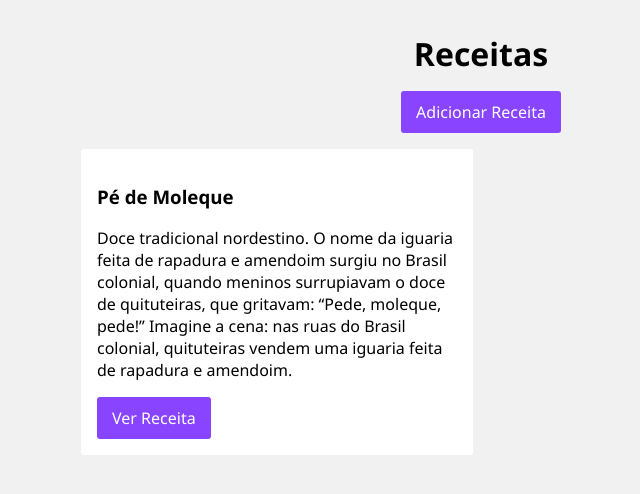
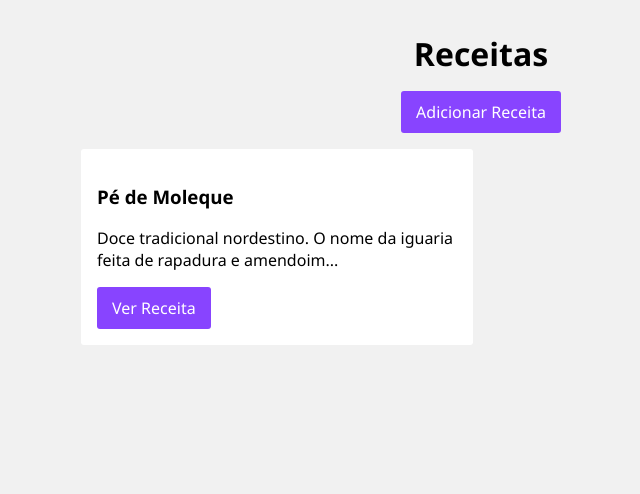
Before and after one commit to barbosadiego/recipe-app-vue, a Vue app: page / in a window 1280 px wide. Shown: the top 494 px of the page, without its empty margins (159-799 px from the left). Built offline with nearby package versions, Linux system fonts and the light colour scheme.

Commit message:
width descrtipton method

```diff
--- a/src/App.vue
+++ b/src/App.vue
@@ -10,7 +10,7 @@
 
         <li v-for="(item, index) in recipe" :key="index">
           <h3>{{item.title}}</h3>
-          <p>{{item.description}}</p>
+          <p>{{shorten(item.description)}}</p>
           <button class="btn">ver receita</button>
         </li>
 
@@ -60,10 +60,15 @@ export default {
       isActive: false,
     }
   },
+  methods:{
+    shorten(text){
+      return `${text.slice(0,75)}...`
+    }
+  },
   computed:{
     recipe(){
       return this.$store.state.recipe
-    }
+    },
   }
 }
 </script>
```
